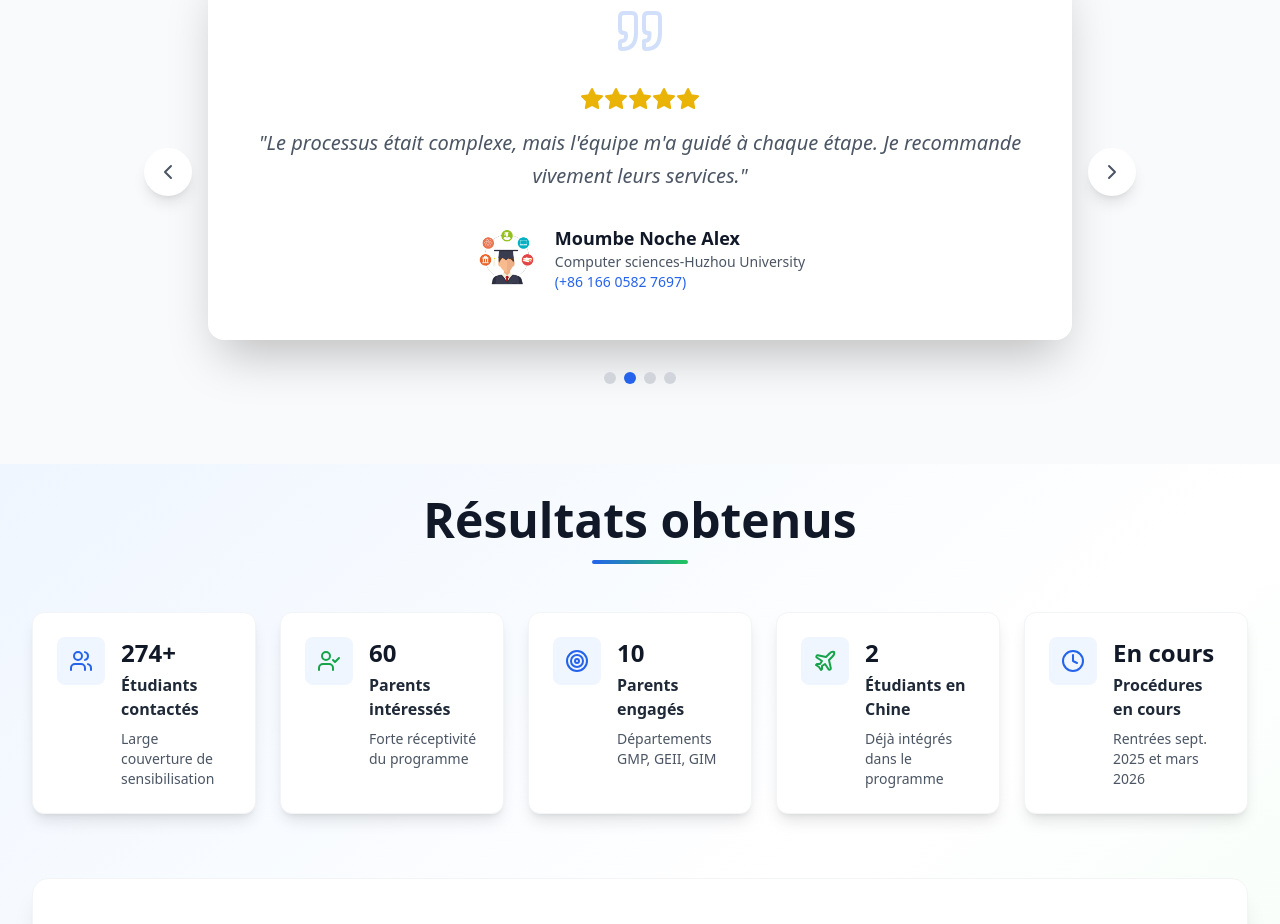
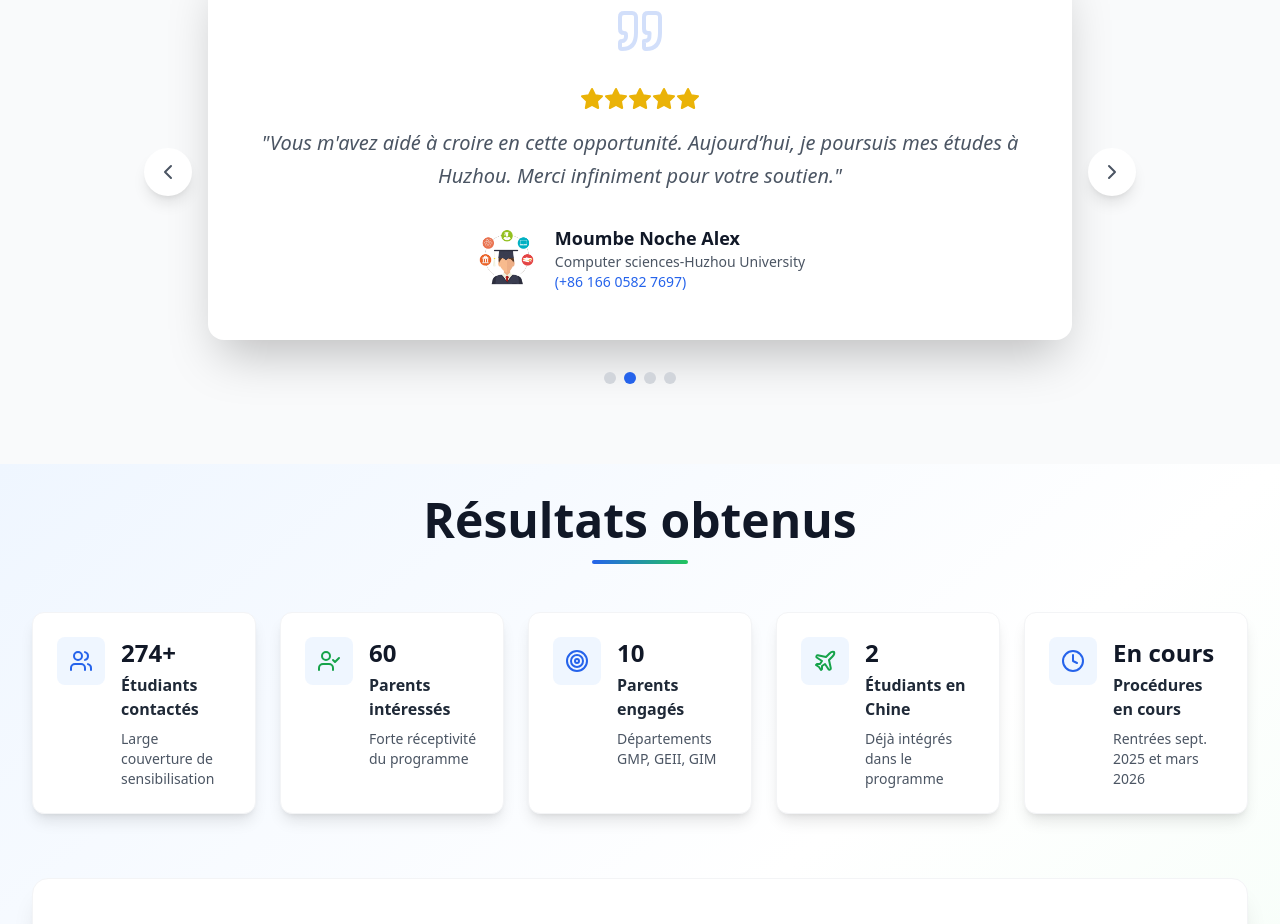
Before and after one commit to EdwinTchakounte/OK_vitrine_kss, a React (Vite) app: page / in a window 1280 px wide. Shown: the part 5620-6544 px from the top of the page. Built offline with nearby package versions, Linux system fonts and the light colour scheme.

Commit message:
30/07/2025

```diff
--- a/src/components/Testimonials.tsx
+++ b/src/components/Testimonials.tsx
@@ -11,7 +11,7 @@ const Testimonials: React.FC = () => {
       name: 'Mary-wonk ',
       country: ' (+86 138 9366 6534)',
       university: 'Commerce International - Liaoning University ',
-      message: 'Grâce à Khrist\'stephen Saba, j\'ai obtenu une bourse complète pour étudier en Chine. L\'accompagnement a été exceptionnel du début à la fin.',
+      message: 'Grâce à vous, je suis aujourd’hui en Chine. Rien n’a été facile, mais avec persévérance et accompagnement, j’ai atteint mon objectif',
       image: 'images/Bonhomme.png',
       rating: 5
     },
@@ -19,7 +19,7 @@ const Testimonials: React.FC = () => {
       name: 'Moumbe Noche Alex',
       country: '(+86 166 0582 7697)',
       university: 'Computer sciences-Huzhou University',
-      message: 'Le processus était complexe, mais l\'équipe m\'a guidé à chaque étape. Je recommande vivement leurs services.',
+      message: 'Vous m\'avez aidé à croire en cette opportunité. Aujourd’hui, je poursuis mes études à Huzhou. Merci infiniment pour votre soutien.',
       image: 'images/Bonhomme.png',
       rating: 5
     },
@@ -27,7 +27,7 @@ const Testimonials: React.FC = () => {
       name: 'Kissogole Franck Perez',
       country: '(+86 155 8024 7692)',
       university: 'Mechanical ,design,manufacture and automation',
-      message: 'Mon rêve d\'étudier en Allemagne s\'est réalisé grâce à leur expertise. Un service professionnel et efficace.',
+      message: 'Mon rêve d\'étudier en Chine s\'est réalisé grâce à leur expertise. Un service professionnel et efficace.',
       image: 'images/Bonhomme.png',
       rating: 5
     },
@@ -35,7 +35,7 @@ const Testimonials: React.FC = () => {
       name: 'Yossa Soh Bleriot',
       country: '(+86 150 4262 7741)',
       university: 'Jinzhou University',
-      message: 'L\'équipe a été d\'une aide précieuse pour préparer mon dossier. Je suis maintenant étudiant au Canada.',
+      message: 'Tout semblait impossible au départ. Mais grâce à votre programme et vos conseils, je suis maintenant étudiant en Chine',
       image: 'images/Bonhomme.png',
       rating: 5
     }
```
